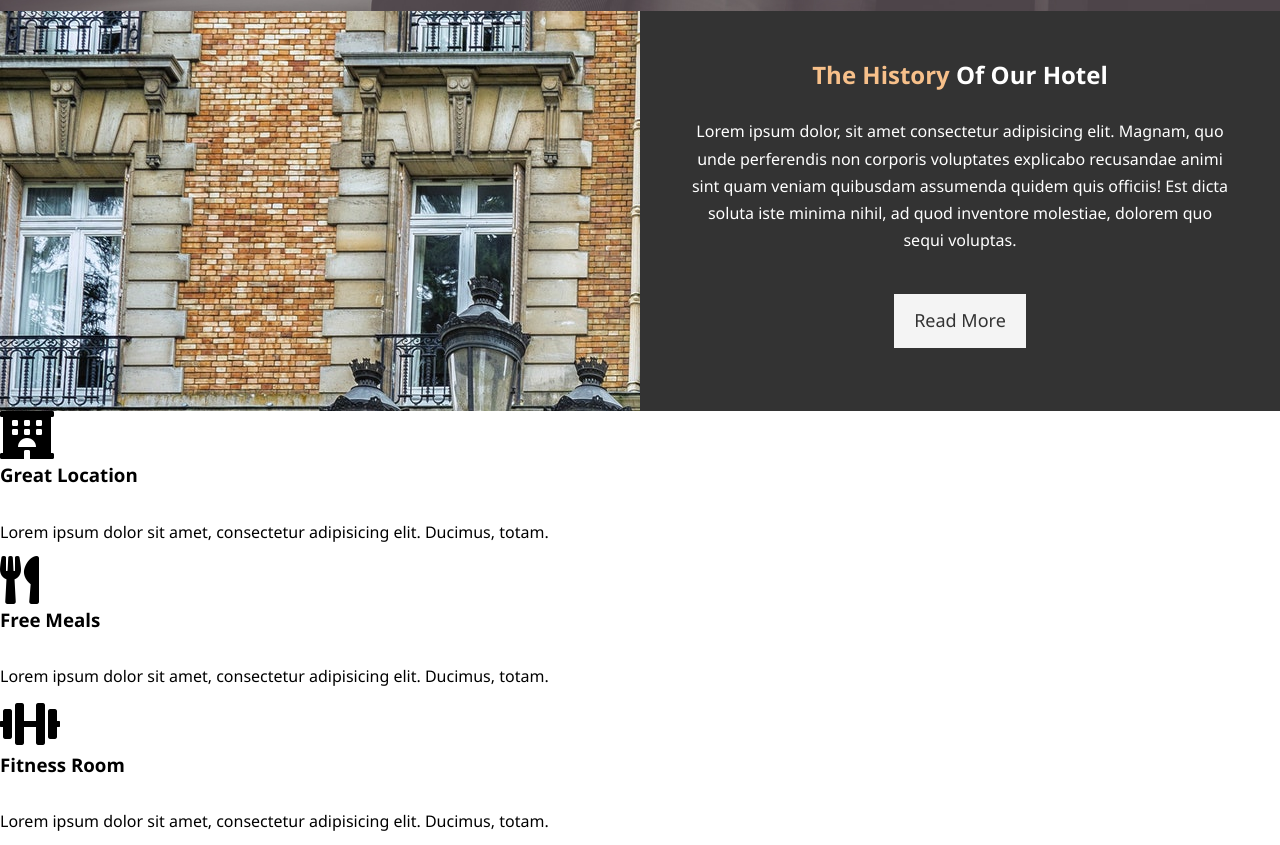
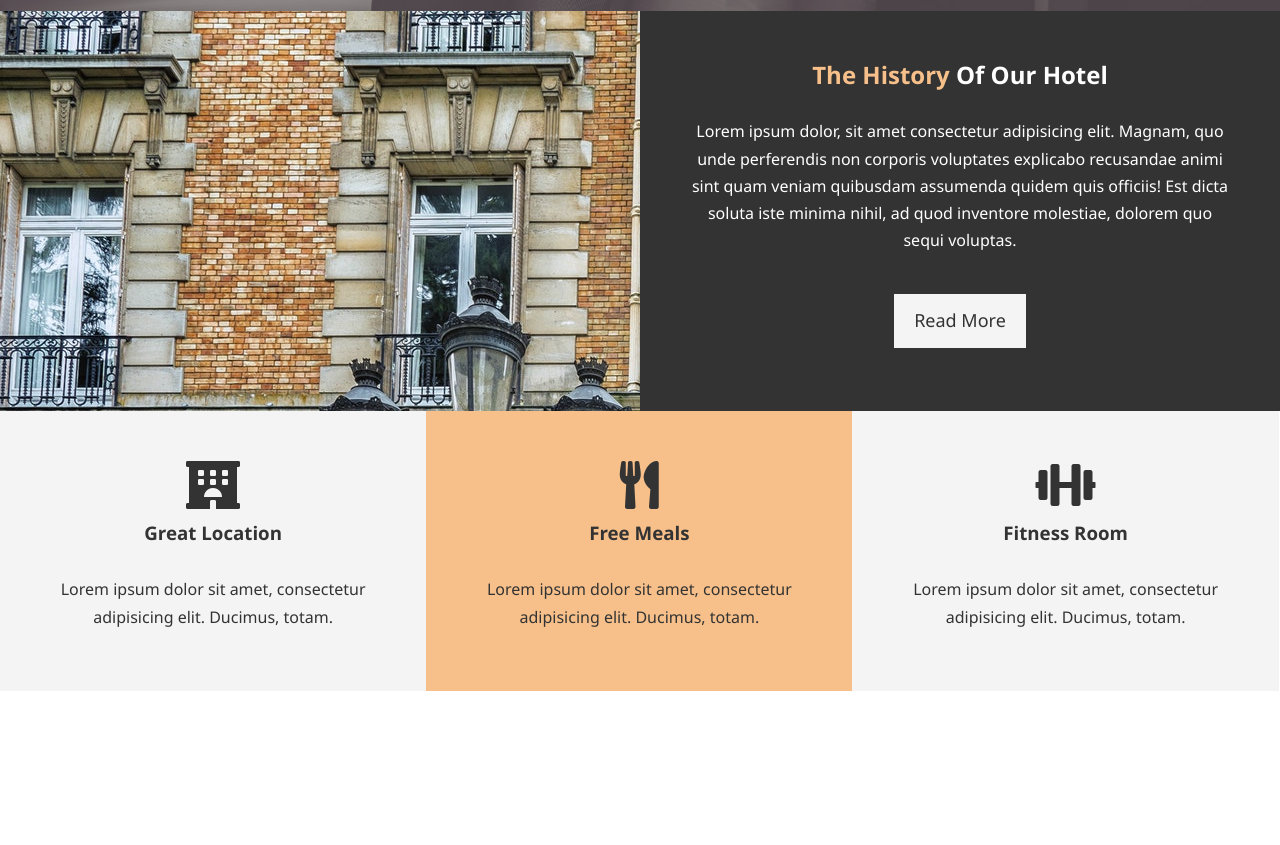
Before and after one commit to dominic-davies/nonsuchparkhotel, a plain HTML site: page index.html in a window 1280 px wide. Shown: the part 656-1501 px from the top of the page. After the commit the page ends 1347 px from the top, so only its background shows below. Drawn offline with Linux system fonts and the light colour scheme.

Commit message:
styled features section

```diff
--- a/css/style.css
+++ b/css/style.css
@@ -76,8 +76,8 @@ p {
 }
 
 .bg-primary {
-  background: #333;
-  color: #f7c08a;
+  background: #f7c08a;
+  color: #333;
 }
 
 /* Navbar */
@@ -169,3 +169,17 @@ p {
 #home-info .info-content p {
   padding-bottom: 30px;
 }
+
+/* FEATURES SECTION */
+
+.box {
+  float: left;
+  padding: 50px;
+  /* won't get added to width due to border box at top  */
+  text-align: center;
+  width: 33.3%;
+}
+
+.box i {
+  margin-bottom: 10px;
+}
--- a/index.html
+++ b/index.html
@@ -51,17 +51,17 @@
   </section>
 
   <section id="features">
-    <div class="box">
+    <div class="box bg-light">
       <i class="fas fa-hotel fa-3x"></i>
       <h3>Great Location</h3>
       <p>Lorem ipsum dolor sit amet, consectetur adipisicing elit. Ducimus, totam.</p>
     </div>
-    <div class="box">
+    <div class="box bg-primary">
       <i class="fas fa-utensils fa-3x"></i>
       <h3>Free Meals</h3>
       <p>Lorem ipsum dolor sit amet, consectetur adipisicing elit. Ducimus, totam.</p>
     </div>
-    <div class="box">
+    <div class="box bg-light">
       <i class="fas fa-dumbbell fa-3x"></i>
       <h3>Fitness Room</h3>
       <p>Lorem ipsum dolor sit amet, consectetur adipisicing elit. Ducimus, totam.</p>
```
